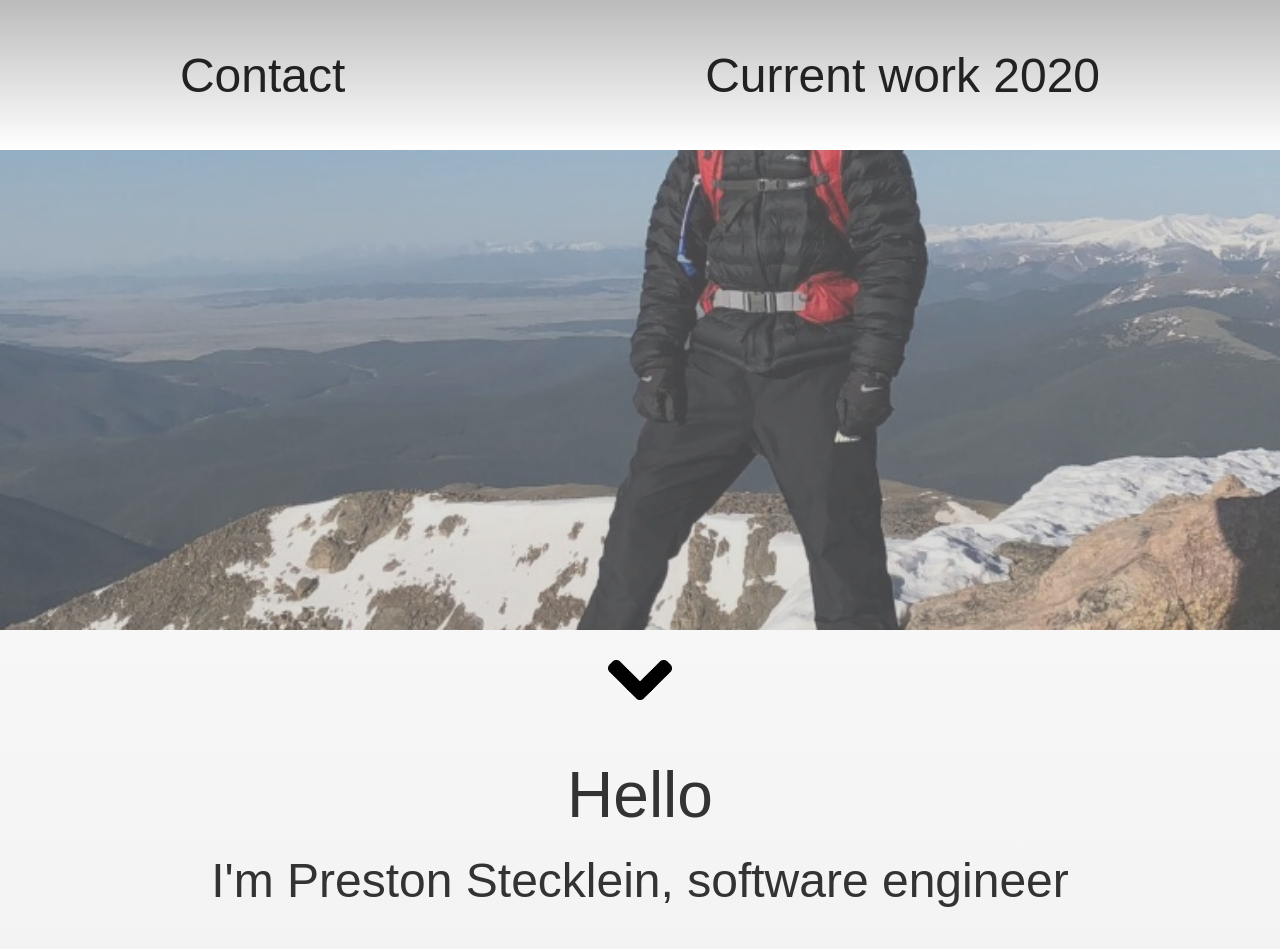
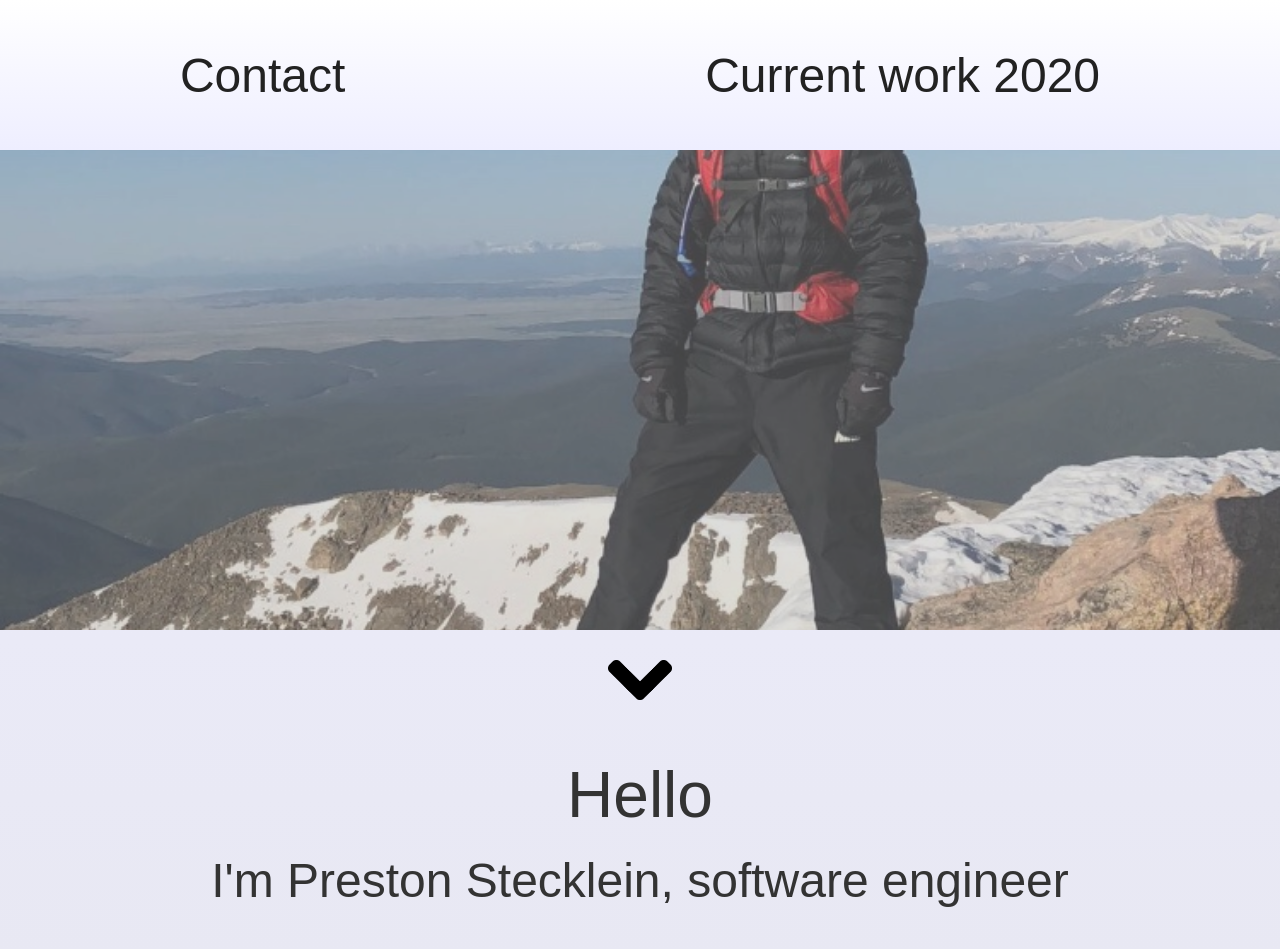
Before and after one commit to pstecklein/portfolio, a plain HTML site: page index.html in a window 1280 px wide. Shown: the top 949 px of the page. Drawn offline with nearby package versions, Linux system fonts and the light colour scheme.

Commit message:
Add files via upload

```diff
--- a/home.css
+++ b/home.css
@@ -4,7 +4,7 @@
 }
 
 body {
-  background-image: linear-gradient(#fff, #ddd);
+  background-image: linear-gradient(#eef, #ddd);
   width: 100%;
   margin: 0;
 }
@@ -66,7 +66,7 @@ nav {
   margin: 0;
   padding: 0;
   height: 150px;
-  background-image: linear-gradient(#bbb, #fff);
+  background-image: linear-gradient(#fff, #eef);
 }
 
 ul {
```
